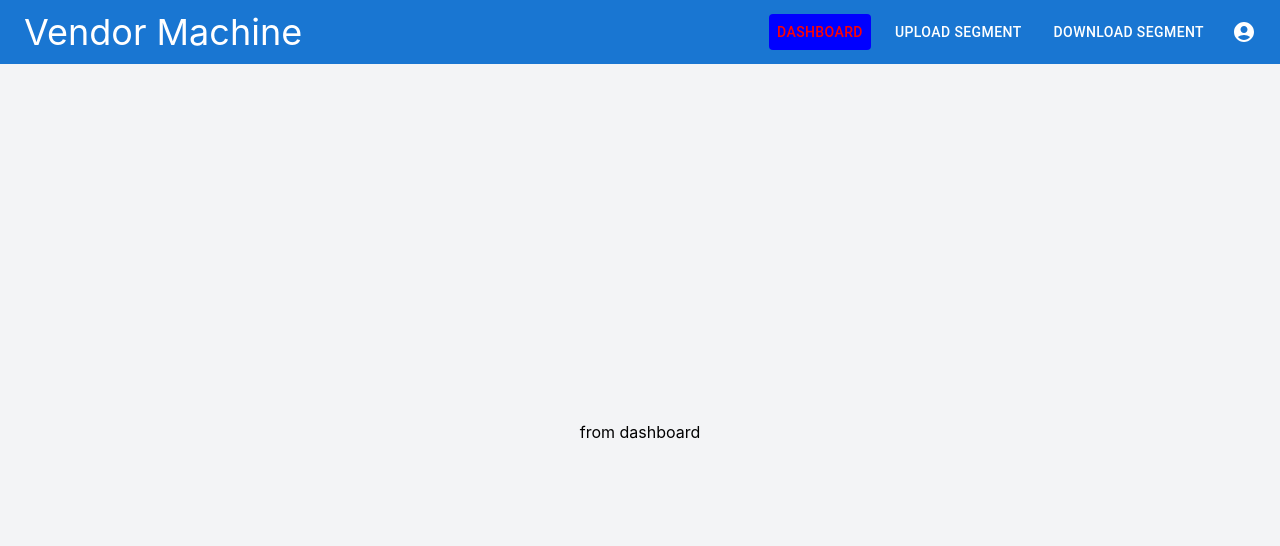
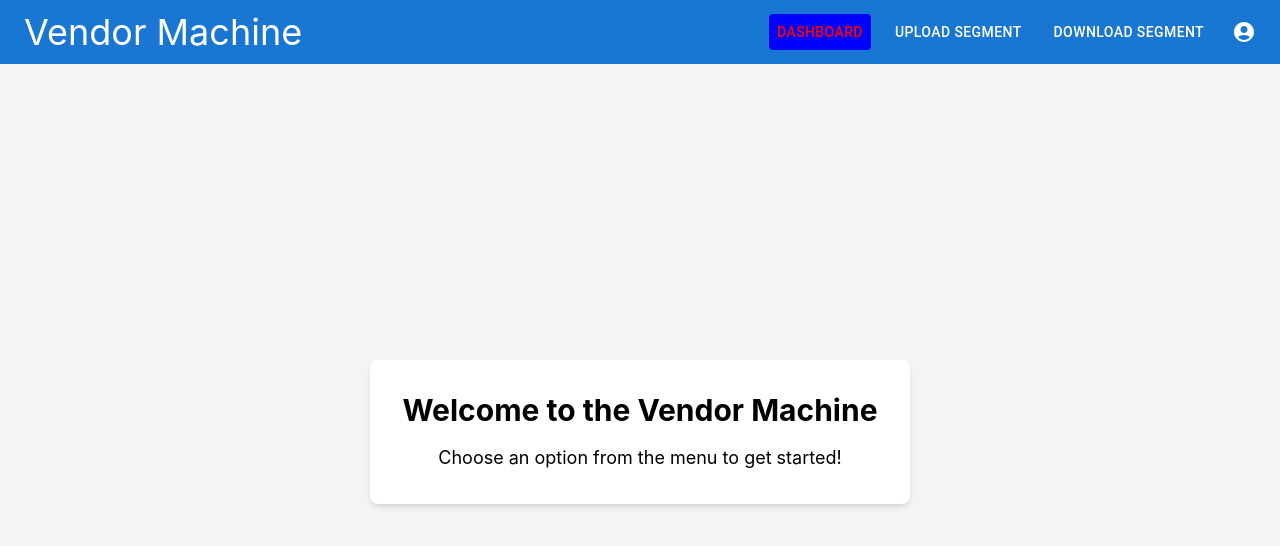
Before and after one commit to atanushil/Vendor-Machine, a React (Create React App) app: page / in a window 1280 px wide. Both pictures are taken after typing "name@example.com", "Sample123" into the empty fields and a click on the button "Log In". Shown: the top 546 px of the page. Built offline with nearby package versions, Linux system fonts and the light colour scheme.

Commit message:
updated dashboard

```diff
--- a/src/components/Dashboard.jsx
+++ b/src/components/Dashboard.jsx
@@ -1,9 +1,10 @@
-import React from 'react'
+import React from 'react';
 
 export default function Dashboard() {
   return (
-    <div>
-      from dashboard
+    <div className="max-w-3xl mx-auto bg-white p-8 shadow-md rounded-lg">
+      <h1 className="text-3xl font-bold text-center mb-4">Welcome to the Vendor Machine</h1>
+      <p className="text-lg text-center">Choose an option from the menu to get started!</p>
     </div>
-  )
+  );
 }
```
